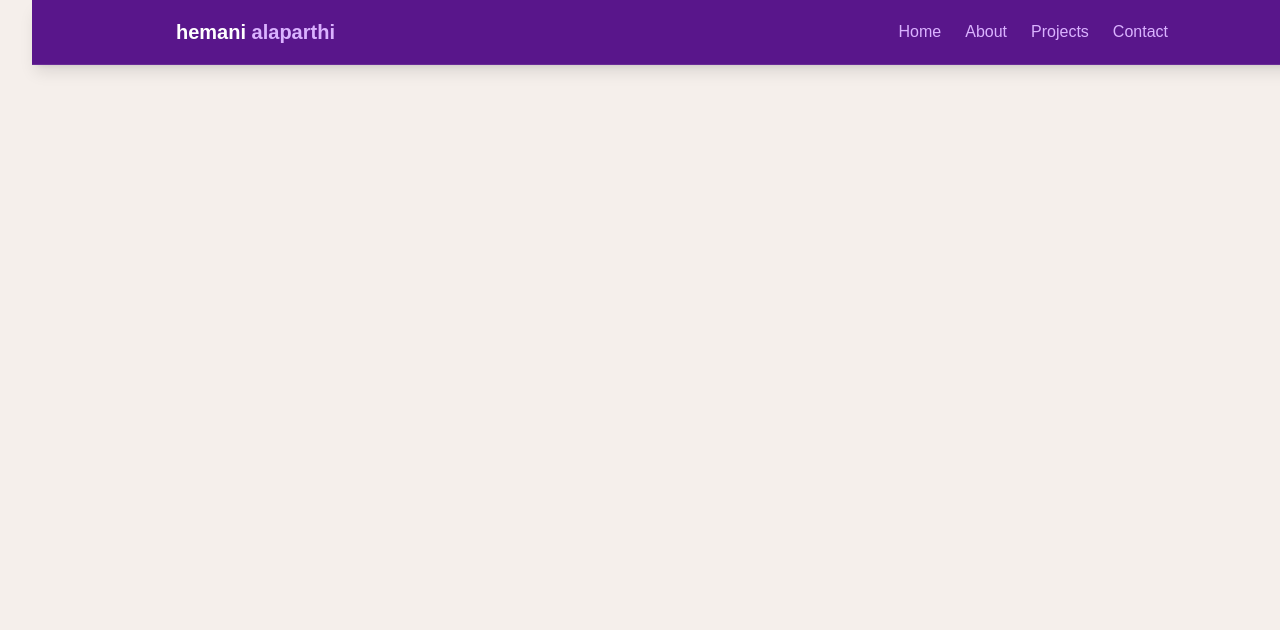
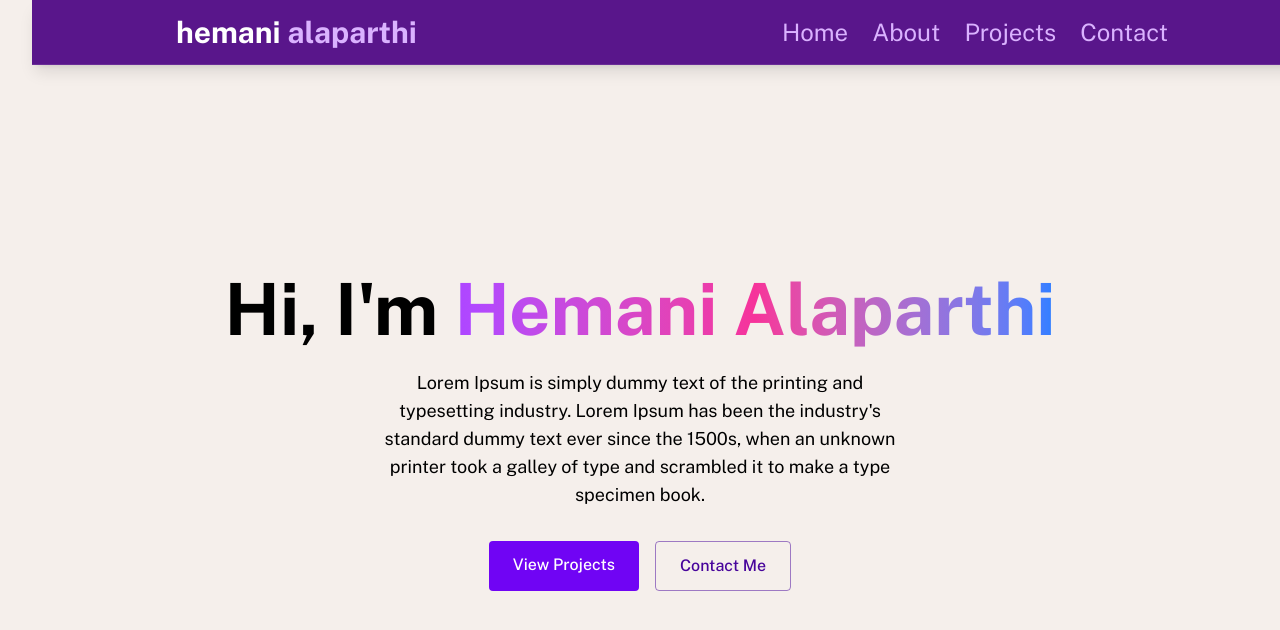
Before and after one commit to hemanialaparthi/personal-portfolio, a React (Vite) app in the folder personal-portfolio/: page / in a window 1280 px wide. Shown: the top 630 px of the page. Built offline with nearby package versions, Linux system fonts and the light colour scheme.

Commit message:
feat: complete the home page

```diff
--- a/personal-portfolio/src/App.jsx
+++ b/personal-portfolio/src/App.jsx
@@ -4,6 +4,7 @@ import { LoadingScreen } from './components/LoadingScreen'
 import { Navbar } from './components/Navbar'
 import { MobileMenu } from './components/MobileMenu'
 import "./index.css";
+import { Home } from './components/sections/home';
 
 function App() {
   const [isLoaded, setIsLoaded] = useState(false)
@@ -15,6 +16,7 @@ function App() {
     <div className={`min-h-screen transition-opacity duration-700 ${isLoaded ? "opacity-100" : "opacity-0"} bg-auto text-gray-100`}>
       <Navbar menuOpen={menuOpen} setMenuOpen={setMenuOpen} />
       <MobileMenu menuOpen={menuOpen} setMenuOpen={setMenuOpen} />
+      <Home />
     </div>
     </>
   )
--- a/personal-portfolio/src/components/MobileMenu.jsx
+++ b/personal-portfolio/src/components/MobileMenu.jsx
@@ -4,7 +4,7 @@ export const MobileMenu = ({menuOpen, setMenuOpen}) => {
 
     return (
         <div className={`fixed top-0 left-0 w-full bg-purple-900 z-40 flex flex-col items-center justify-center transition-all duration-300 ease-in-out ${menuOpen ? "h-screen opacity-100 pointer-events-auto" : "h-0 opacity-0 pointer-events-none"}`}>
-            <button onClick={() => setMenuOpen(false)} className="absolute top-6 right-6 text-white text-3xl focus:outline-none cursor-pointer" aria-label="Close menu">
+            <button onClick={() => setMenuOpen(false)} className="absolute top-6 right-6 w-10 h-10 text-3xl text-white focus:outline-none cursor-pointer flex items-center justify-center" aria-label="Close menu">
                 &times;
             </button>
 
--- a/personal-portfolio/src/components/Navbar.jsx
+++ b/personal-portfolio/src/components/Navbar.jsx
@@ -8,16 +8,16 @@ export const Navbar = ({menuOpen, setMenuOpen}) => {
     return <nav className="fixed top-0 w-full z-40 bg-purple-900 backdrop-blur-lg border-b border-white/10 shadow-lg">
         <div className="max-w-5xl mx-auto px-4">
             <div className="flex justify-between items-center h-16">
-                <a href="#home" className="font-monospace text-xl font-bold text-white">
+                <a href="#home" className="font-monospace text-3xl font-bold text-white">
                     {" "}
                     hemani <span className=" text-purple-300">alaparthi</span>{" "}
                 </a>
 
-                <div className="w-7 h-7 cursor-pointer z-40 md:hidden" onClick={() => setMenuOpen((prev) => !prev)}>
+                <div className="w-10 h-10 text-3xl cursor-pointer z-40 md:hidden flex items-center justify-center" onClick={() => setMenuOpen((prev) => !prev)}>
                     &#9776;
                 </div>
 
-                <div className="hidden md:flex items-center space-x-6">
+                <div className="text-2xl hidden md:flex items-center space-x-6">
                     <a href="#home" className="text-purple-300 hover:text-white transition-colors">
                         {" "}
                         Home
--- a/personal-portfolio/src/components/sections/Home.jsx
+++ b/personal-portfolio/src/components/sections/Home.jsx
@@ -0,0 +1,40 @@
+export const Home = () => {
+    return (
+        <section
+            id="home"
+            className="min-h-screen flex items-center justify-center relative"
+        >
+            <div className="text-center z-10 px-4">
+                <h1 className="text-5xl md:text-7xl font-bold mb-6 text-black">
+                    Hi, I'm{" "}
+                    <span className="bg-gradient-to-r from-purple-500 via-pink-500 to-blue-500 bg-clip-text text-transparent leading-right">
+                        Hemani Alaparthi
+                    </span>
+                </h1>
+
+                <p className="text-black text-lg mb-8 max-w-lg mx-auto">
+                    Lorem Ipsum is simply dummy text of the printing and typesetting industry. Lorem
+                    Ipsum has been the industry's standard dummy text ever since the 1500s, when an
+                    unknown printer took a galley of type and scrambled it to make a type specimen
+                    book.
+                </p>
+
+                <div className="flex justify-center space-x-4">
+                    <a
+                        href="#projects"
+                        className="bg-[#7004F4] text-white py-3 px-6 rounded font-medium transition relative overflow-hidden hover:-translate-y-0.5 hover:shadow-[0_0_15px_rgba(112,4,244,0.4)]"
+                    >
+                        View Projects
+                    </a>
+
+                    <a
+                        href="#contact"
+                        className="border border-[#47049B]/50 text-[#47049B] py-3 px-6 rounded font-medium transition-all duration-200 hover:-translate-y-0.5 hover:shadow-[0_0_15px_rgba(71,4,155,0.2)] hover:bg-[#47049B]/10"
+                    >
+                        Contact Me
+                    </a>
+                </div>
+            </div>
+        </section>
+    );
+};
--- a/personal-portfolio/src/index.css
+++ b/personal-portfolio/src/index.css
@@ -4,7 +4,7 @@ html,
 body {
   margin: 0;
   padding: 0;
-  font-family: "Space Grotesk", sans-serif;
+  font-family: "Public Sans", sans-serif;
   background: #F5EFEB;
   color: #47049B;
 }
```
